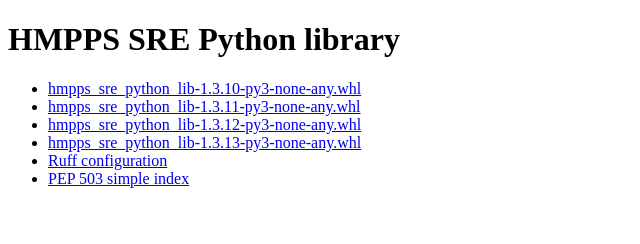
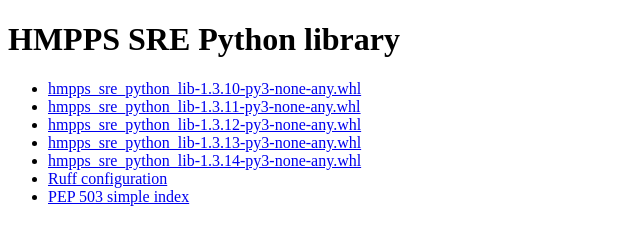
Before and after one commit to ministryofjustice/hmpps-sre-python-lib, a plain HTML site: page index.html in a window 1280 px wide. Shown: the whole page, without its empty margins (0-640 px from the left). Drawn offline with Linux system fonts and the light colour scheme.

Commit message:
Publish wheels for v1.3.14

```diff
--- a/index.html
+++ b/index.html
@@ -6,6 +6,7 @@
 <li><a href="hmpps_sre_python_lib-1.3.11-py3-none-any.whl">hmpps_sre_python_lib-1.3.11-py3-none-any.whl</a></li>
 <li><a href="hmpps_sre_python_lib-1.3.12-py3-none-any.whl">hmpps_sre_python_lib-1.3.12-py3-none-any.whl</a></li>
 <li><a href="hmpps_sre_python_lib-1.3.13-py3-none-any.whl">hmpps_sre_python_lib-1.3.13-py3-none-any.whl</a></li>
+<li><a href="hmpps_sre_python_lib-1.3.14-py3-none-any.whl">hmpps_sre_python_lib-1.3.14-py3-none-any.whl</a></li>
 <li><a href="ruff.toml">Ruff configuration</a></li>
 <li><a href="simple/">PEP 503 simple index</a></li>
 </ul>
```
Also changed, not shown: 1 other file.
